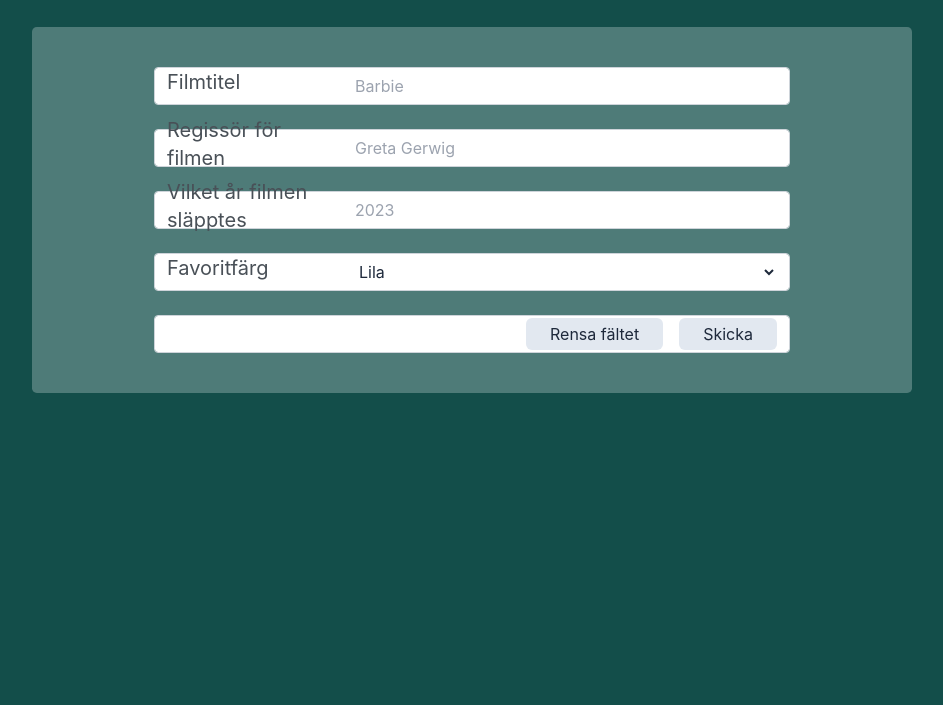
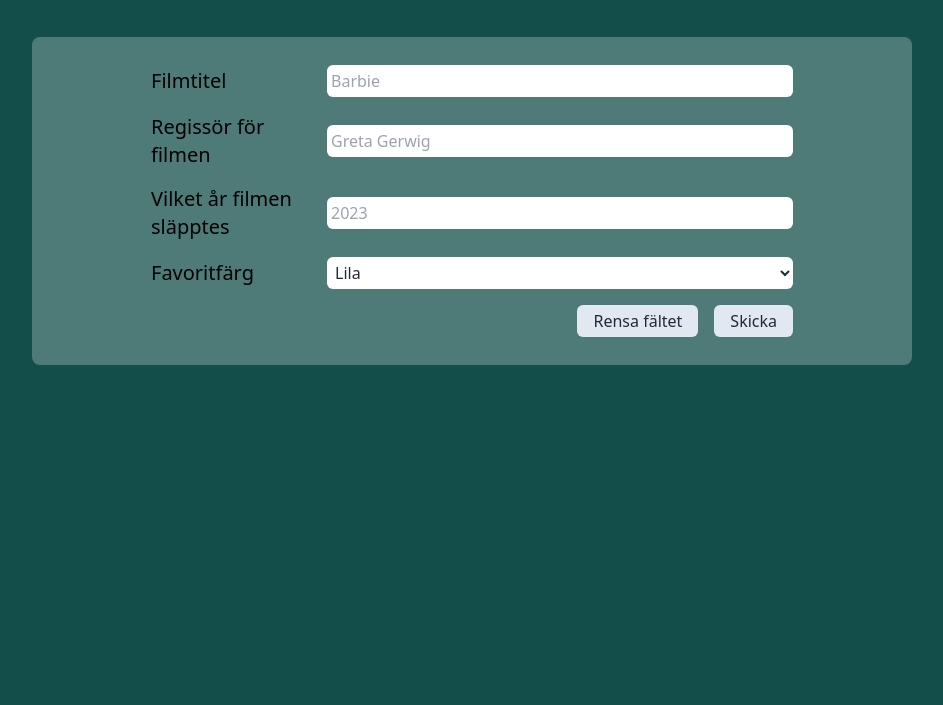
Before and after one commit to intesar-create/gik339-grupp23-projekt, a plain HTML site: page client/index.html in a window 1280 px wide. Shown: the part 135-840 px from the top of the page, without its empty margins (168-1111 px from the left). Drawn offline with nearby package versions, Linux system fonts and the light colour scheme; no server answers.

Commit message:
Update index.html

```diff
--- a/client/index.html
+++ b/client/index.html
@@ -6,7 +6,7 @@
     <meta http-equiv="X-UA-Compatible" content="IE=edge" />
     <meta name="viewport" content="width=device-width, initial-scale=1.0" />
     <script src="https://cdn.tailwindcss.com"></script>
-    <link href="https://stackpath.bootstrapcdn.com/bootstrap/4.5.2/css/bootstrap.min.css" rel="stylesheet">
+    <link href="https://stackpath.bootstrapcdn.com/bootstrap/4.5.2/css/bootstrap.min.css">
     <link rel="shortcut icon" href="#" />
     <title>Projektarbete grupp 23</title>
 </head>
```
